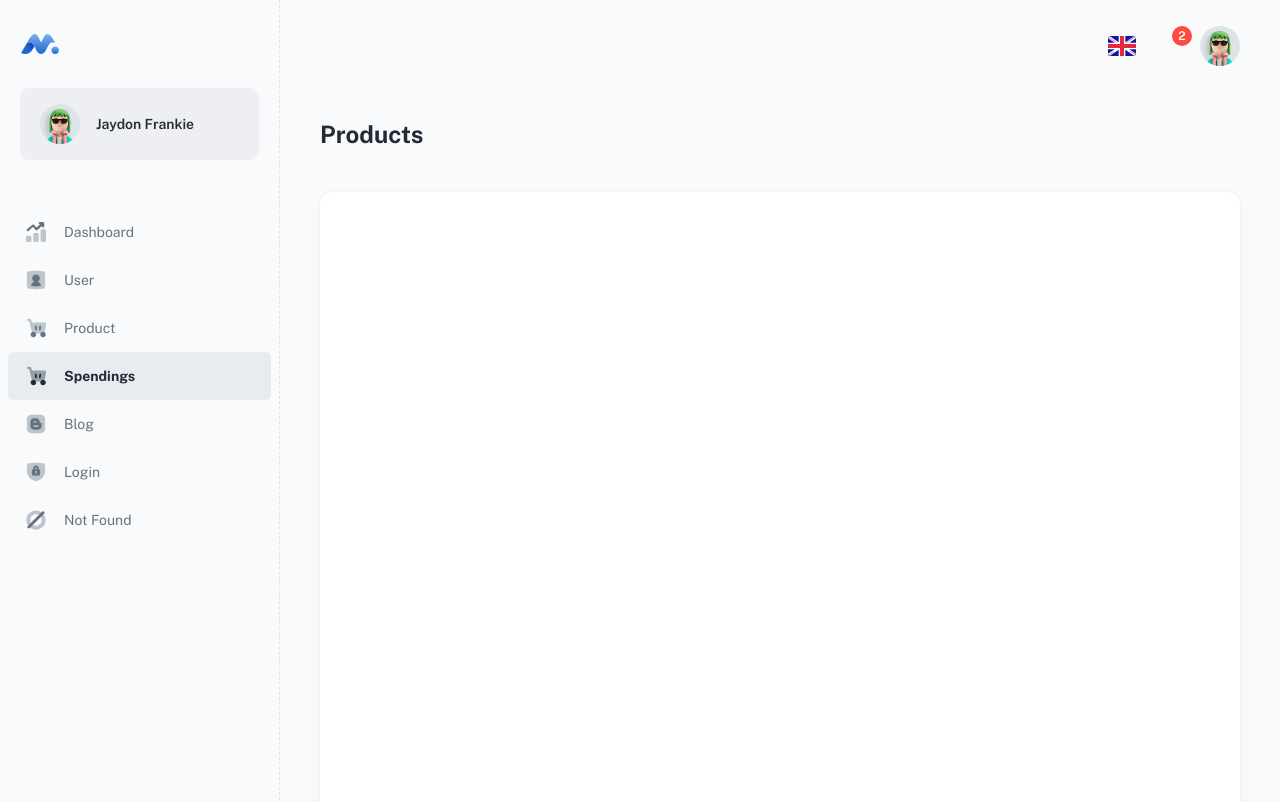
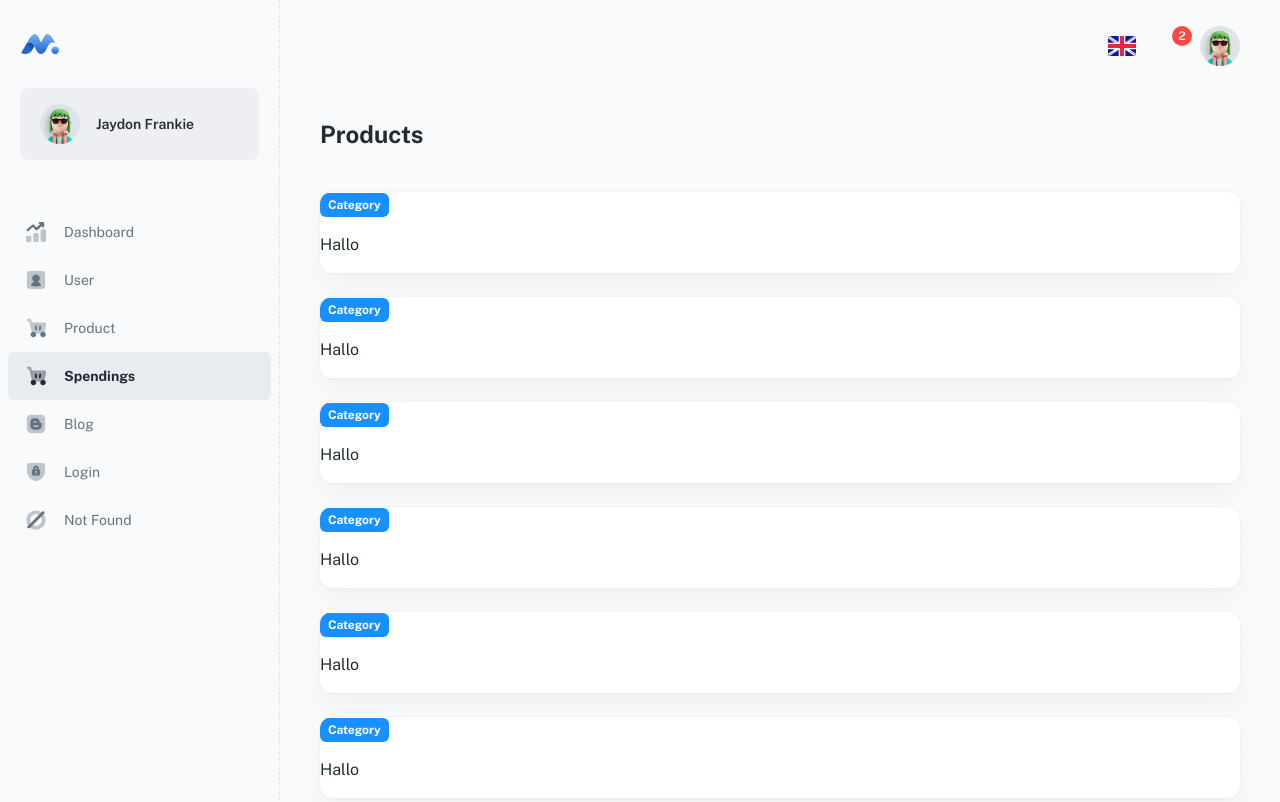
Before and after one commit to Grow-Home/GrowHome, a React (Create React App) app in the folder grow-home-app/: page /dashboard/spendings in a window 1280 px wide. Shown: the top 802 px of the page. Built offline with nearby package versions, Linux system fonts and the light colour scheme; some icons are missing; a web font is replaced by a local one.

Commit message:
change spending card size

```diff
--- a/grow-home-app/src/sections/@dashboard/spendings/OneSpending.js
+++ b/grow-home-app/src/sections/@dashboard/spendings/OneSpending.js
@@ -12,8 +12,6 @@ import { ColorPreview } from '../../../components/color-utils';
 
 const StyledProductImg = styled('img')({
   top: 0,
-  width: '100%',
-  height: '100%',
   objectFit: 'cover',
   position: 'absolute',
 });
@@ -30,7 +28,7 @@ export default function OneSpending() {
 
   return (
     <Card>
-      <Box sx={{ pt: '100%', width:'100%', position: 'relative' }}>
+      <Box sx={{ position: 'relative' }}>
 
           <Label
             variant="filled"
--- a/grow-home-app/src/sections/@dashboard/spendings/SpendingList.js
+++ b/grow-home-app/src/sections/@dashboard/spendings/SpendingList.js
@@ -13,8 +13,8 @@ export default function SpendingList({ products}) {
   return (
     <Grid container spacing={3} >
       {products.map((product) => (
-        <Grid item xmd={6} xs={12} >
-            <OneSpending style={{height: '100%', width: '30px'}} product={product}/>
+        <Grid item xs={12} >
+            <OneSpending product={product}/>
         </Grid>
 
 
```
